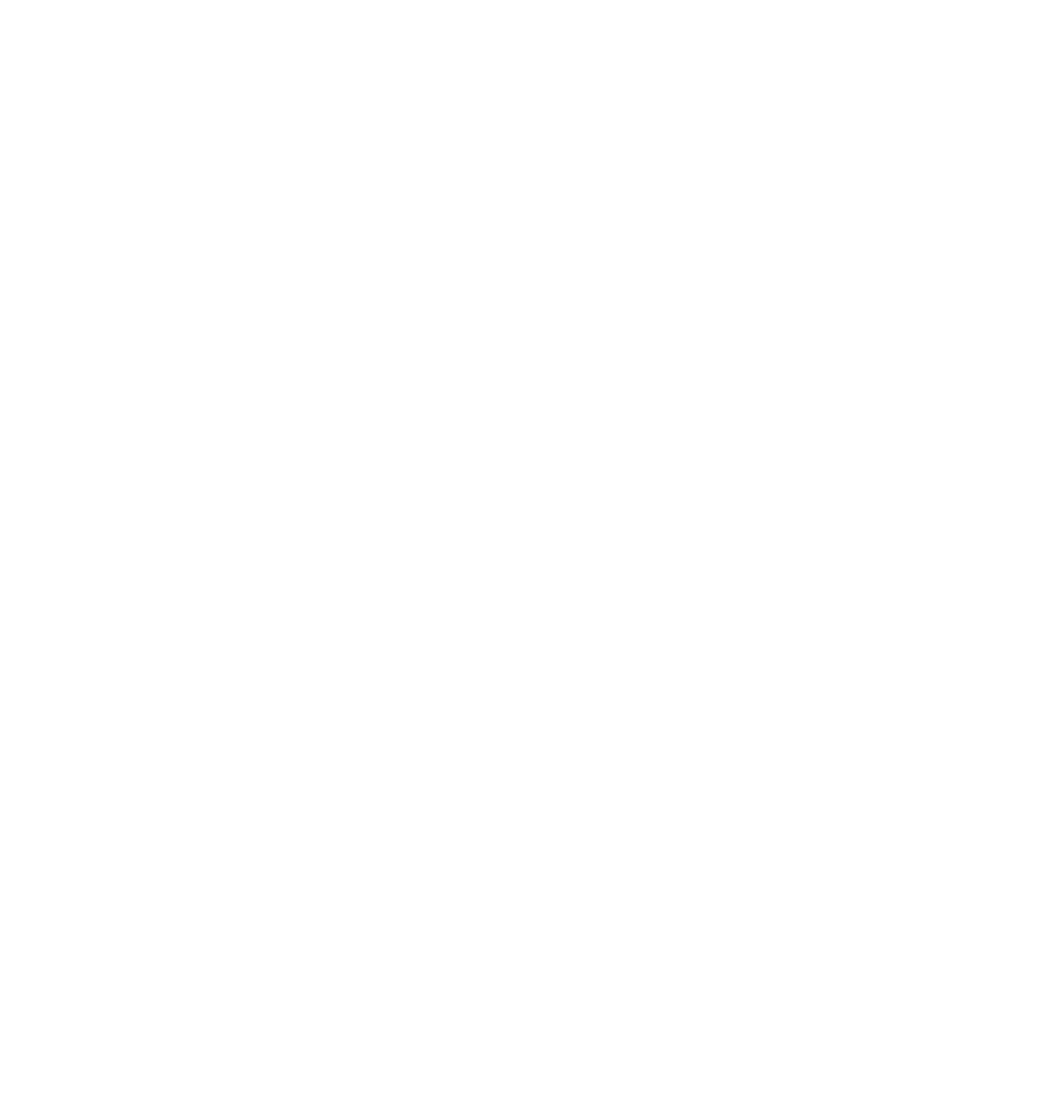
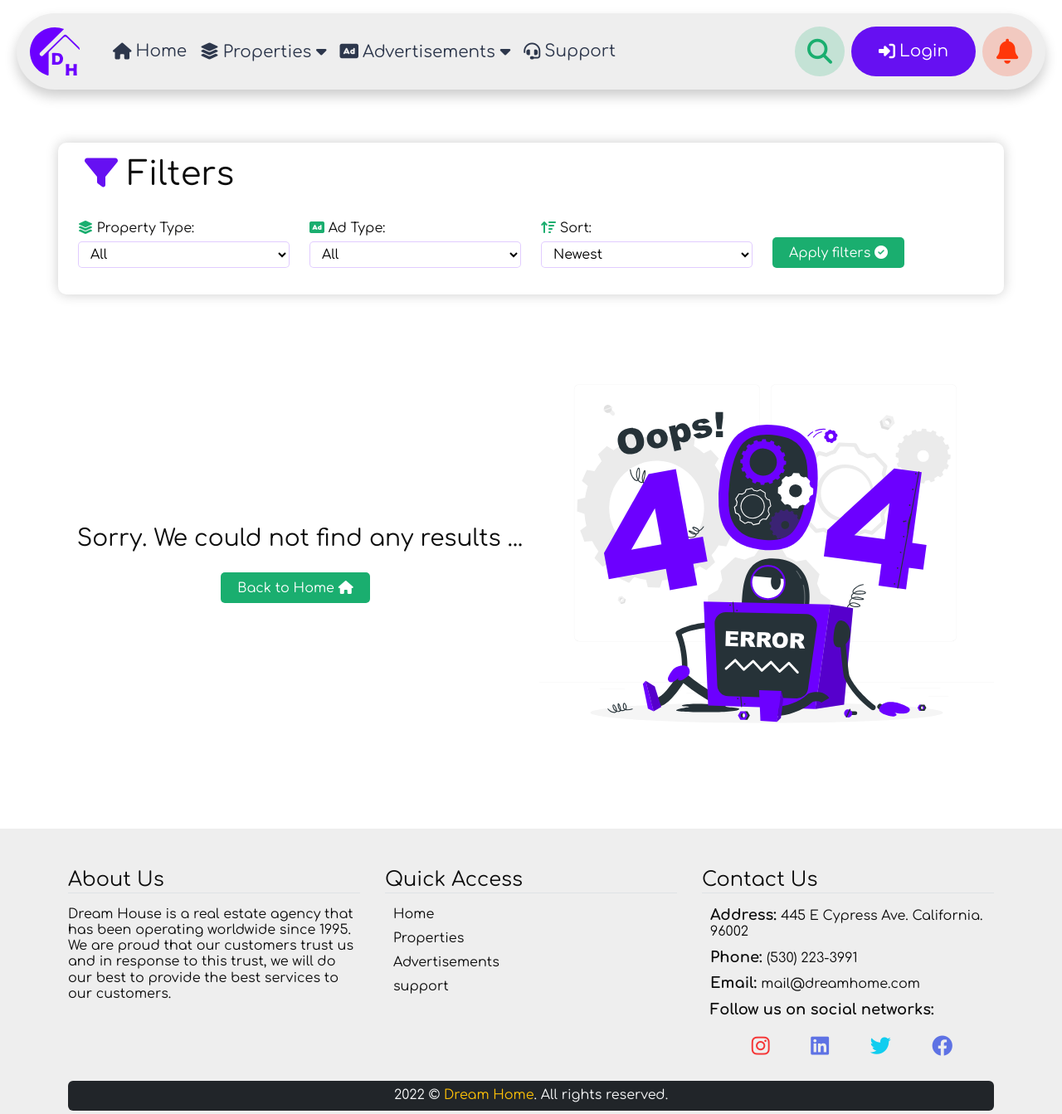
Before and after one commit to alibkm95/DreamHome-html-css-js, a website: page frontend/category.html in a window 1280 px wide. Shown: the whole page at 83% size. Before the commit the page ends 800 px from the top, so only its background shows below. Drawn offline with nearby package versions, Linux system fonts and the light colour scheme; some packages are replaced by stand-ins of ours; a script that the page names is missing.

Commit message:
category filter bar html templates created and its styles applied

```diff
--- /dev/null
+++ b/frontend/assets/scss/category.scss
@@ -0,0 +1,5 @@
+@forward './global';
+@forward './helpers';
+@forward './partials/box';
+@forward './partials/pagination';
+@forward './partials/category';
--- a/frontend/assets/scss/global/_global.scss
+++ b/frontend/assets/scss/global/_global.scss
@@ -1,4 +1,5 @@
 @use '../utils/functions' as f;
+@use '../utils/mixins' as m;
 
 *,
 *::after,
@@ -39,6 +40,15 @@
   --black-60: rgba(0, 0, 0, 0.6);
   --black-80: rgba(0, 0, 0, 0.8);
   --black-100: #000000;
+  --item-per-page: 6;
+
+  @include m.media(md) {
+    --item-per-page: 10;
+  }
+
+  @include m.media(lg) {
+    --item-per-page: 12;
+  }
   font-size: 16px;
 }
 
--- a/frontend/assets/scss/helpers/_helper-classes.scss
+++ b/frontend/assets/scss/helpers/_helper-classes.scss
@@ -109,3 +109,7 @@
     }
   }
 }
+
+.hide{
+  display: none;
+}
--- /dev/null
+++ b/frontend/assets/scss/partials/_category.scss
@@ -0,0 +1,56 @@
+@use '../utils/functions' as f;
+@use '../utils/mixins' as m;
+@use '../utils/variables' as v;
+
+.filter{
+
+  &__container{
+    box-shadow: 0 0 f.rem(15) var(--black-20);
+    border-radius: 0;
+
+    @include m.media(sm){
+      border-radius: f.rem(10);
+    }
+  }
+
+  &__header{
+    margin-bottom: f.rem(20);
+    padding-left: f.rem(20);
+
+    i{
+      color: var(--bs-indigo);
+    }
+  }
+
+  &__select{
+    background-color: var(--body-bg);
+    outline: transparent;
+    border: 1px solid var(--purple-2);
+    padding: f.rem(5) f.rem(10);
+    border-radius: f.rem(5);
+  }
+
+  &__form{
+
+    i{
+      color: var(--green);
+    }
+  }
+
+  &__apply-btn{
+    background-color: var(--green);
+    color: var(--bs-white);
+    cursor: pointer;
+    border: none;
+    outline: none;
+    transition: all 0.3s ease;
+
+    &:hover{
+      background-color: var(--bs-indigo);
+    }
+
+    i{
+      color: var(--bs-white);
+    }
+  }
+}
--- a/frontend/category.html
+++ b/frontend/category.html
@@ -0,0 +1,383 @@
+<!DOCTYPE html>
+<html lang="en">
+
+<head>
+  <meta charset="UTF-8">
+  <meta name="viewport" content="width=device-width, initial-scale=1.0">
+  <!-- icon resource -->
+  <link rel="stylesheet" href="./assets/styles/all.min.css">
+  <!-- font resource -->
+  <link rel="preconnect" href="https://fonts.googleapis.com">
+  <link rel="preconnect" href="https://fonts.gstatic.com" crossorigin>
+  <link href="https://fonts.googleapis.com/css2?family=Comfortaa:wght@300..700&display=swap" rel="stylesheet">
+  <!-- swiper styles resource -->
+  <link rel="stylesheet" href="./node_modules/swiper/swiper-bundle.min.css">
+  <!-- bootstrap styles resource -->
+  <link rel="stylesheet" href="./node_modules/bootstrap/dist/css/bootstrap.min.css">
+  <!-- reset styles resource -->
+  <link rel="stylesheet" href="./assets/styles/reset.css">
+  <!-- main styles resource -->
+  <link rel="stylesheet" href="./assets/styles/category.css">
+  <!-- favicon resource -->
+  <link rel="shortcut icon" href="./assets/images/favicon.ico">
+  <title>Dream Home</title>
+</head>
+
+<body>
+  <header class="header">
+    <nav class="menu">
+      <div class="menu__logo">
+        <a href="#/" class="menu__logo-link">
+          <img src="./assets/images/logo.svg" alt="Dream Home" class="menu__logo-img">
+        </a>
+      </div>
+      <div class="menu__content" id="menu-content">
+        <ul class="menu__list">
+          <li class="menu__list-item menu__close-btn">
+            <div class="icon-parent">
+              <i class="fa-solid fa-x"></i>
+            </div>
+          </li>
+          <li class="menu__list-item">
+            <a href="#/" class="menu__link">
+              <div class="icon-parent">
+                <i class="fa-solid fa-home"></i>
+              </div>
+              <span class="menu__text">
+                Home
+              </span>
+            </a>
+          </li>
+          <li class="menu__list-item has-submenu">
+            <div class="menu__list-item-header">
+              <div class="icon-parent">
+                <i class="fa-solid fa-layer-group"></i>
+              </div>
+              <span class="menu__text">
+                Properties
+                <i class="fa-solid fa-caret-down"></i>
+              </span>
+            </div>
+            <div class="submenu"> <!-- add active class to show submenu -->
+              <ul class="submenu__list">
+                <li class="submenu__list-item">
+                  <a href="#/" class="submenu__link">
+                    <i class="fa-solid fa-asterisk"></i>
+                    All
+                  </a>
+                </li>
+                <li class="submenu__list-item">
+                  <a href="#/" class="submenu__link">
+                    <i class="fa-solid fa-city"></i>
+                    Apartment
+                  </a>
+                </li>
+                <li class="submenu__list-item">
+                  <a href="#/" class="submenu__link">
+                    <i class="fa-solid fa-house"></i>
+                    Villa-Bungalow
+                  </a>
+                </li>
+                <li class="submenu__list-item">
+                  <a href="#/" class="submenu__link">
+                    <i class="fa-solid fa-mountain-sun"></i>
+                    Lands
+                  </a>
+                </li>
+                <li class="submenu__list-item">
+                  <a href="#/" class="submenu__link">
+                    <i class="fa-solid fa-dollar"></i>
+                    Commercials
+                  </a>
+                </li>
+              </ul>
+            </div>
+          </li>
+          <li class="menu__list-item has-submenu">
+            <div class="menu__list-item-header">
+              <div class="icon-parent">
+                <i class="fa-solid fa-rectangle-ad"></i>
+              </div>
+              <span class="menu__text">
+                Advertisements
+                <i class="fa-solid fa-caret-down"></i>
+              </span>
+            </div>
+            <div class="submenu">
+              <ul class="submenu__list">
+                <li class="submenu__list-item">
+                  <a href="#/" class="submenu__link">
+                    <i class="fa-solid fa-asterisk"></i>
+                    All
+                  </a>
+                </li>
+                <li class="submenu__list-item">
+                  <a href="#/" class="submenu__link">
+                    <i class="fa-solid fa-handshake"></i>
+                    Buy and sell
+                  </a>
+                </li>
+                <li class="submenu__list-item">
+                  <a href="#/" class="submenu__link">
+                    <i class="fa-solid fa-file-contract"></i>
+                    Mortgage and rent
+                  </a>
+                </li>
+                <li class="submenu__list-item">
+                  <a href="#/" class="submenu__link">
+                    <i class="fa-solid fa-users"></i>
+                    partnering construction
+                  </a>
+                </li>
+              </ul>
+            </div>
+          </li>
+          <li class="menu__list-item">
+            <a href="#/" class="menu__link">
+              <div class="icon-parent">
+                <i class="fa-solid fa-headset"></i>
+              </div>
+              <span class="menu__text">
+                Support
+              </span>
+            </a>
+          </li>
+          <li class="menu__list-item has-actions">
+            <div class="menu__actions">
+              <div class="menu__actions-search">
+                <div class="menu__link search-trigger">
+                  <div class="menu__icon">
+                    <i class="fa-solid fa-search"></i>
+                  </div>
+                </div>
+              </div>
+              <div class="menu__actions-profile">
+                <a href="#/" class="menu__link cta">
+                  <div class="menu__icon-not">
+                    <i class="fa-solid fa-right-to-bracket"></i>
+                  </div>
+                  <span class="menu__text">
+                    Login
+                  </span>
+                </a>
+              </div>
+              <div class="menu__actions-notification">
+                <div class="menu__icon">
+                  <i class="fa-solid fa-bell"></i>
+                </div>
+                <div class="menu__actions-notification-wrapper" id="notif-toggle-wrapper">
+                  ¯\_(ツ)_/¯
+                  <span class="notif-empty">
+                    there is no notifications!
+                  </span>
+                </div>
+              </div>
+            </div>
+          </li>
+        </ul>
+      </div>
+      <div class="menu__open">
+        <div class="menu__open-btn">
+          <div class="menu__icon">
+            <i class="fa-solid fa-bars"></i>
+          </div>
+        </div>
+      </div>
+    </nav>
+  </header>
+  <main class="main">
+    <section class="filter my-5">
+      <div class="filter__container container py-3">
+        <div class="filter__header">
+          <h6 class="filter__header-text fs-1">
+            <i class="fa-solid fa-filter"></i>
+            Filters
+          </h6>
+        </div>
+        <div class="filter__body">
+          <div class="container py-3 ">
+            <form class="filter__form row fs-6 gy-3" id="filter-form">
+              <div class="filter__properties col col-12 col-md-3">
+                <label for="prop-type">
+                  <i class="fa-solid fa-layer-group"></i>
+                  Property Type:
+                </label>
+                <select name="prop-type" id="prop-type" class="filter__select d-block w-100 mt-2">
+                  <option value="all" selected>
+                    All
+                  </option>
+                  <option value="apartment">
+                    Apartment
+                  </option>
+                  <option value="villa-bungalow">
+                    Villa-Bungalow
+                  </option>
+                  <option value="lands">
+                    Lands
+                  </option>
+                  <option value="commercials">
+                    Commercials
+                  </option>
+                </select>
+              </div>
+              <div class="filter__ads col col-12 col-md-3">
+                <label for="ad-type">
+                  <i class="fa-solid fa-ad"></i>
+                  Ad Type:
+                </label>
+                <select name="ad-type" id="ad-type" class="filter__select d-block w-100 mt-2">
+                  <option value="all" selected>
+                    All
+                  </option>
+                  <option value="buy-and-sell">
+                    Buy and sell
+                  </option>
+                  <option value="mortgage-and-rent">
+                    Mortgage and rent
+                  </option>
+                  <option value="partnering-construction">
+                    Partnering construction
+                  </option>
+                </select>
+              </div>
+              <div class="filter__sort col col-12 col-md-3">
+                <label for="sort-type">
+                  <i class="fa-solid fa-arrow-up-wide-short"></i>
+                  Sort:
+                </label>
+                <select name="sort-type" id="sort-type" class="filter__select d-block w-100 mt-2">
+                  <option value="newest" selected>
+                    Newest
+                  </option>
+                  <option value="most-viewed">
+                    Most viewed
+                  </option>
+                  <option value="a-z">
+                    A - Z
+                  </option>
+                  <option value="z-a">
+                    Z - A
+                  </option>
+                </select>
+              </div>
+              <div class="filter__apply col col-12 col-md-3 align-self-end">
+                <button type="submit" class="filter__apply-btn btn-style">
+                  Apply filters
+                  <i class="fa-solid fa-check-circle"></i>
+                </button>
+              </div>
+            </form>
+          </div>
+        </div>
+      </div>
+    </section>
+    <section class="not-found">
+      <div class="container">
+        <img class="not-found__img" src="./assets/images/404.svg" alt="Not Found">
+        <p class="not-found__text text-center fs-3">
+          Sorry. We could not find any results ...
+        </p>
+        <a href="#/" class="not-found__link btn-style">
+          Back to Home
+          <i class="fa-solid fa-home"></i>
+        </a>
+      </div>
+    </section>
+  </main>
+  <footer class="footer mt-5 pt-5">
+    <div class="container">
+      <div class="footer__container">
+        <div class="footer__about">
+          <h6 class="footer__about-header fs-4 mb-3 border-bottom">
+            About Us
+          </h6>
+          <p class="footer__about-body">
+            Dream House is a real estate agency that has been operating worldwide since 1995. We are proud that our
+            customers trust us and in response to this trust, we will do our best to provide the best services to our
+            customers.
+          </p>
+        </div>
+        <div class="footer__quick">
+          <h6 class="footer__quick-header fs-4 mb-3 border-bottom">
+            Quick Access
+          </h6>
+          <ul class="footer__quick-list">
+            <li class="footer__quick-list-item">
+              <a href="#/" class="footer__link">
+                Home
+              </a>
+            </li>
+            <li class="footer__quick-list-item">
+              <a href="#/" class="footer__link">
+                Properties
+              </a>
+            </li>
+            <li class="footer__quick-list-item">
+              <a href="#/" class="footer__link">
+                Advertisements
+              </a>
+            </li>
+            <li class="footer__quick-list-item">
+              <a href="#/" class="footer__link">
+                support
+              </a>
+            </li>
+          </ul>
+        </div>
+        <div class="footer__contact">
+          <h6 class="footer__contact-header fs-4 mb-3 border-bottom">
+            Contact Us
+          </h6>
+          <ul class="footer__contact-body">
+            <li class="footer__contact-body-item f-address">
+              <span class="footer__text">
+                Address:
+              </span>
+              <span class="footer__subtext">
+                445 E Cypress Ave. California. 96002
+              </span>
+            </li>
+            <li class="footer__contact-body-item f-phone">
+              <span class="footer__text">
+                Phone:
+              </span>
+              <span class="footer__subtext">
+                (530) 223-3991
+              </span>
+            </li>
+            <li class="footer__contact-body-item f-email">
+              <span class="footer__text">
+                Email:
+              </span>
+              <span class="footer__subtext">
+                mail@dreamhome.com
+              </span>
+            </li>
+            <li class="footer__contact-body-item f-socials">
+              <span class="footer__text">
+                Follow us on social networks:
+              </span>
+              <span class="footer__subtext has-socials">
+                <i class="fa-brands fa-instagram"></i>
+                <i class="fa-brands fa-linkedin"></i>
+                <i class="fa-brands fa-twitter"></i>
+                <i class="fa-brands fa-facebook"></i>
+              </span>
+            </li>
+          </ul>
+        </div>
+        <div class="footer__copy rounded bg-dark p-2 mb-1 text-light text-center">
+          2022 &copy; <span class="text-warning">Dream Home</span>. All rights reserved.
+        </div>
+      </div>
+    </div>
+  </footer>
+  <script src="./node_modules/bootstrap/dist/js/bootstrap.min.js"></script>
+  <script src="./node_modules/swiper/swiper-bundle.min.js"></script>
+  <script src="./node_modules/sweetalert2/dist/sweetalert2.all.min.js"></script>
+  <script type="module" src="./assets/scripts/shared/shared.js"></script>
+  <script type="module" src="./assets/scripts/category.js"></script>
+  <script src="./assets/scripts/slide.js"></script>
+</body>
+
+</html>
```
Also changed, not shown: frontend/assets/scss/partials/_search.scss (+0 -12 lines), frontend/search.html (+0 -3 lines), frontend/assets/scripts/category.js (added), frontend/assets/styles/category.css (added), frontend/assets/styles/main.css, frontend/assets/styles/search.css, 3 other files.
